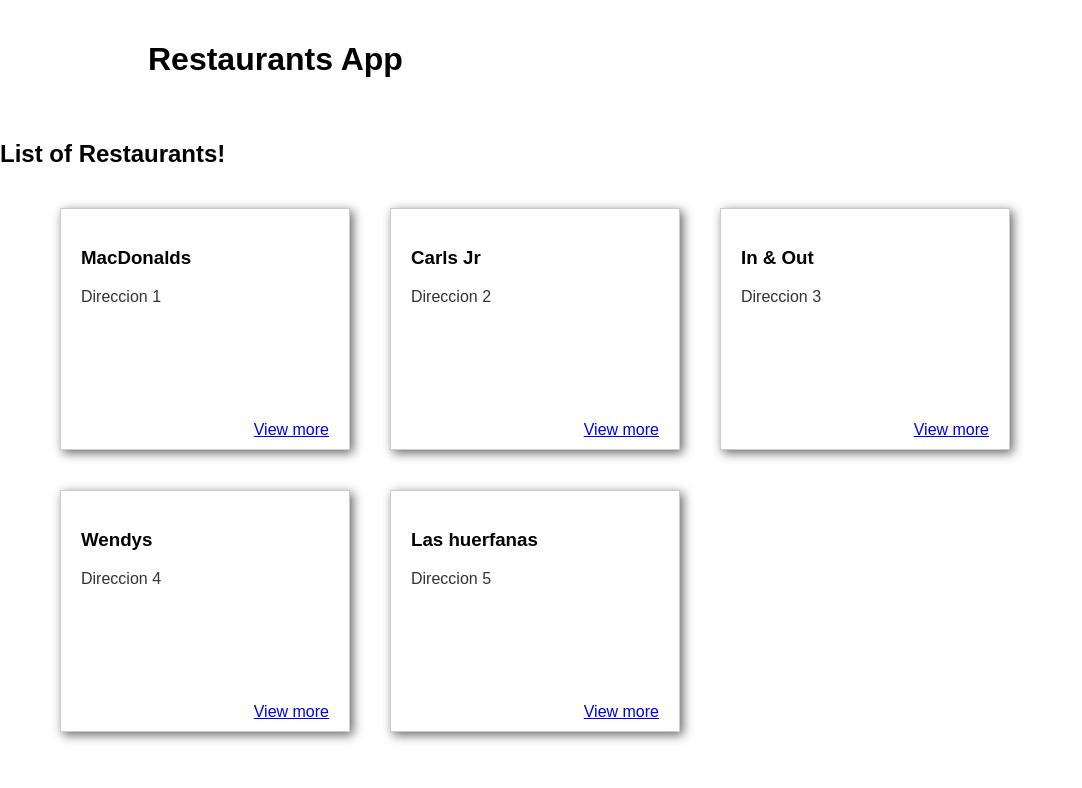
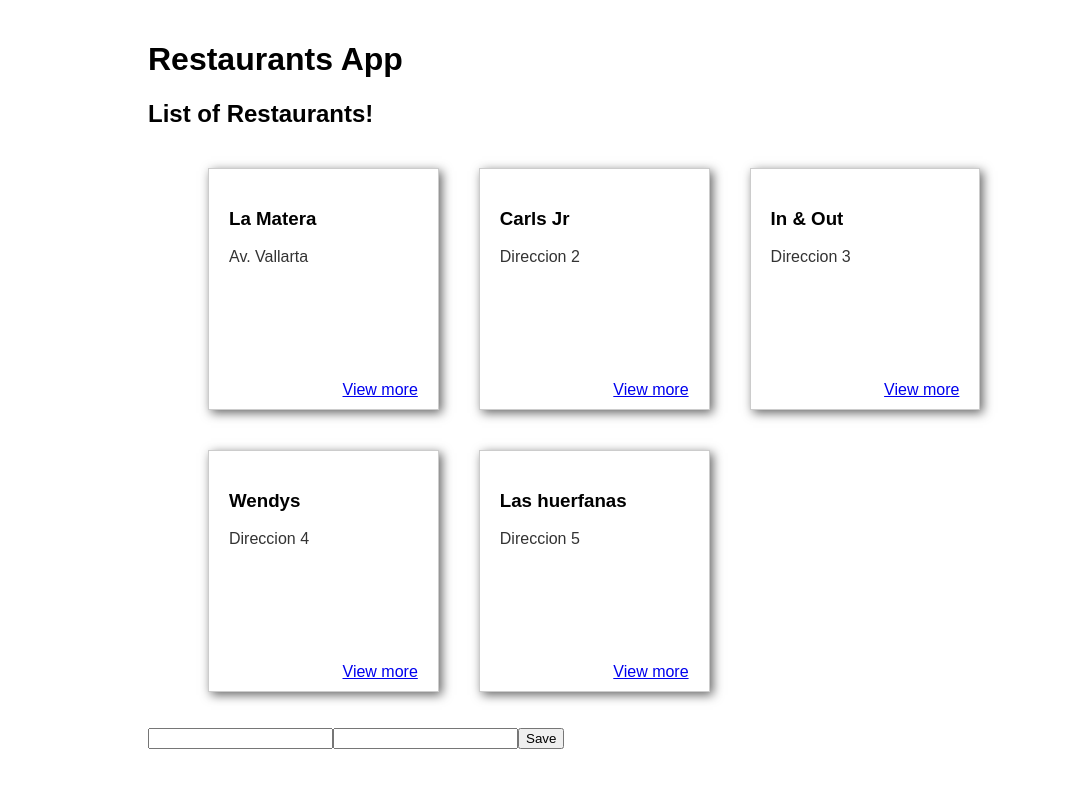
Before and after one commit to carlitos/ng-restaurants, an Angular app: page / in a window 1280 px wide. Shown: the top 788 px of the page, without its empty margins (0-1082 px from the left). Built offline with nearby package versions, Linux system fonts and the light colour scheme.

Commit message:
Agregar objeto de datos desde service.ts

```diff
--- a/src/app/app.component.html
+++ b/src/app/app.component.html
@@ -2,7 +2,6 @@
   <div class="container">
       <h1>{{title}}</h1>
       <!-- Se supone que va el router-outlet right here -->
+      <router-outlet></router-outlet>
   </div>
 </div>
-
-<app-restaurants></app-restaurants>
--- a/src/app/app.module.ts
+++ b/src/app/app.module.ts
@@ -4,6 +4,8 @@
 import { HttpModule } from '@angular/http';
 
 import { AppComponent } from './app.component';
+import {routing} from './app.routing';
+
 import { RestaurantsComponent } from './restaurants/restaurants.component';
 import { SaucersComponent } from './saucers/saucers.component';
 
@@ -16,7 +18,8 @@
   imports: [
     BrowserModule,
     FormsModule,
-    HttpModule
+    HttpModule,
+    routing
   ],
   providers: [],
   bootstrap: [AppComponent]
--- /dev/null
+++ b/src/app/restaurants/restaurant.service.ts
@@ -0,0 +1,45 @@
+import { Injectable } from '@angular/core';
+
+@Injectable()
+export class RestaurantService {
+
+  restaurants =[
+        {
+          id: '1',
+          name: 'La Matera ',
+          address: 'Av. Vallarta'
+        },
+        {
+          id: '2',
+          name: 'Carls Jr',
+          address: 'Direccion 2'
+        },
+        {
+          id: '3',
+          name: 'In & Out ',
+          address: 'Direccion 3'
+        },
+        {
+          id: '3',
+          name: 'Wendys ',
+          address: 'Direccion 4'
+        },
+        {
+          id: '4',
+          name: 'Las huerfanas ',
+          address: 'Direccion 5'
+        }
+      ];
+
+  constructor() {   }
+  get(){
+    return this.restaurants.slice();
+  }
+
+  save(restaurant){
+    var copy = Object.assign({}, restaurant);
+    this.restaurants.push(copy);
+  }
+
+
+}
--- a/src/app/restaurants/restaurants.component.html
+++ b/src/app/restaurants/restaurants.component.html
@@ -7,3 +7,10 @@
     <a href="#">View more</a>
   </li>
 </ul>
+
+
+<form (ngSubmit)="create()">
+  <input type="text" name="name" [(ngModel)]="restaurant.name">
+  <input type="text" name="address" [(ngModel)]="restaurant.address">
+  <button >Save</button>
+</form>
--- a/src/app/restaurants/restaurants.component.ts
+++ b/src/app/restaurants/restaurants.component.ts
@@ -1,44 +1,29 @@
 import { Component, OnInit } from '@angular/core';
-
+import { RestaurantService } from './restaurant.service'
 @Component({
   selector: 'app-restaurants',
   templateUrl: './restaurants.component.html',
-  styleUrls: ['./restaurants.component.css']
+  styleUrls: ['./restaurants.component.css'],
+  providers: [RestaurantService]
 })
 export class RestaurantsComponent implements OnInit {
   restaurants = [];
+  restaurant = {};
+  RestaurantService:RestaurantService;
 
-  constructor() {
-      this.restaurants =[
-        {
-          id: '1',
-          name: 'MacDonalds',
-          address: 'Direccion 1'
-        },
-        {
-          id: '2',
-          name: 'Carls Jr',
-          address: 'Direccion 2'
-        },
-        {
-          id: '3',
-          name: 'In & Out ',
-          address: 'Direccion 3'
-        },
-        {
-          id: '3',
-          name: 'Wendys ',
-          address: 'Direccion 4'
-        },
-        {
-          id: '4',
-          name: 'Las huerfanas ',
-          address: 'Direccion 5'
-        }
-      ]
-   }
+  constructor(RestaurantService: RestaurantService) {
+      this.RestaurantService = RestaurantService;
+  }
 
   ngOnInit() {
+    this.restaurants = this.RestaurantService.get();
+  }
+
+  create(){
+    this.RestaurantService.save( this.restaurant);
+    this.restaurants = this.RestaurantService.get();
+
+    this.restaurant = {};
   }
 
 }
```
Also changed, not shown: 1 other file (tests, documents, lock files or other folders).
